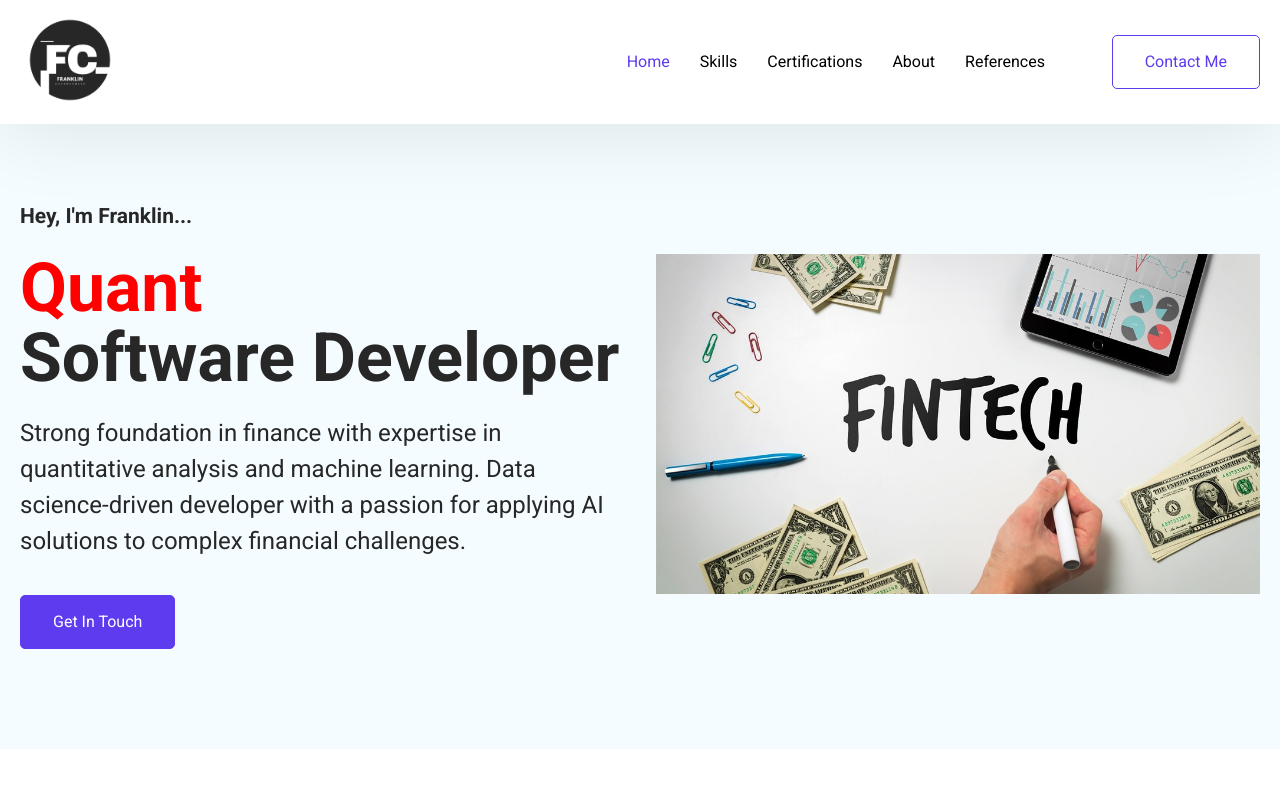
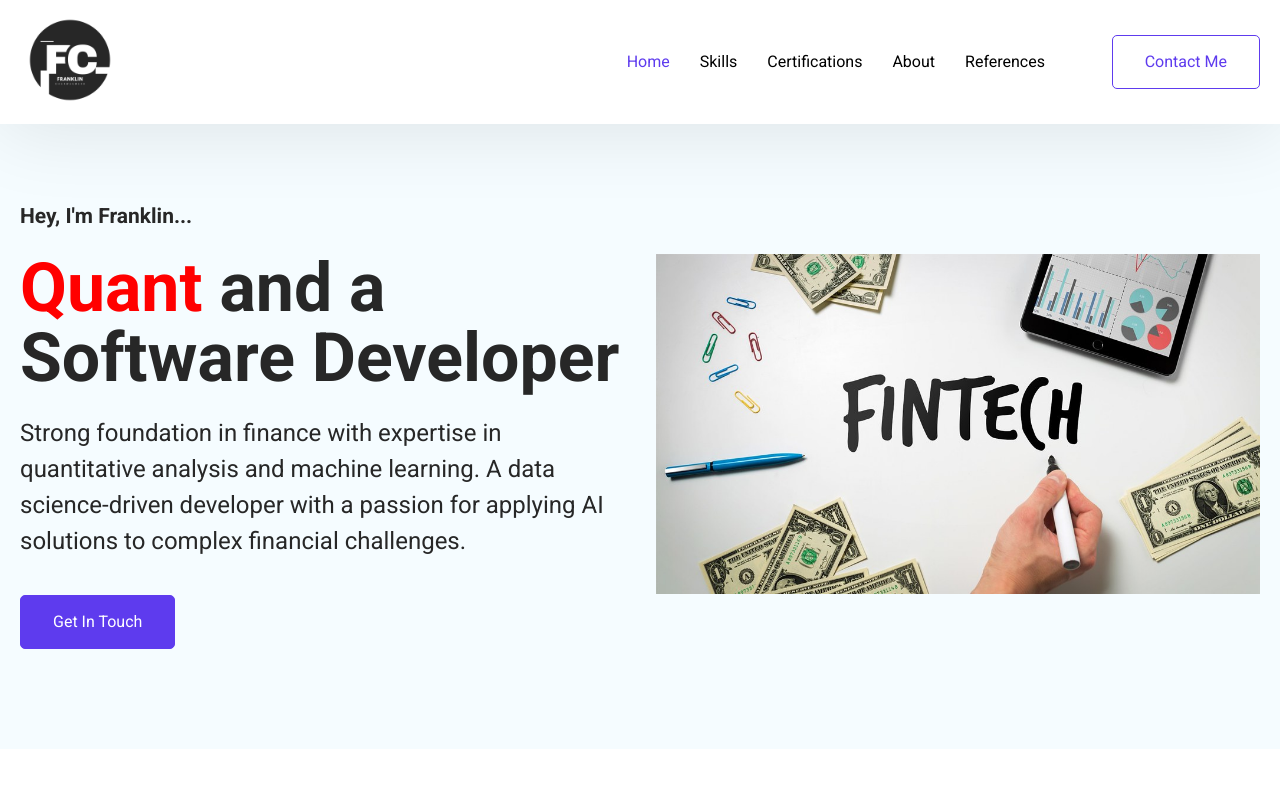
Before and after one commit to franklinchuks/my_profile, a React (Create React App) app: page / in a window 1280 px wide. Shown: the top 800 px of the page. Built offline with nearby package versions, Linux system fonts and the light colour scheme.

Commit message:
first commit 2

```diff
--- a/src/Pages/Home/Footer.jsx
+++ b/src/Pages/Home/Footer.jsx
@@ -66,7 +66,7 @@ function Footer() {
                 smooth={true}
                 offset={-70}
                 duration={500}
-                to="testimonial"
+                to="Testimonials"
                 className="text-md"
               >
                 References
--- a/src/Pages/Home/HeroSection.jsx
+++ b/src/Pages/Home/HeroSection.jsx
@@ -7,12 +7,12 @@ export default function HeroSection() {
                         Hey, I'm Franklin...
                     </p>
                     <h1 className="hero--section--title">
-                        <span className="hero--section--title--color">Quant</span>{" "}
+                        <span className="hero--section--title--color">Quant</span>{" "} and a
                         <br />
                         Software Developer
                     </h1>
                     <p className="hero--section--description">
-                        Strong foundation in finance with expertise in quantitative analysis and machine learning. Data science-driven developer with a passion for applying AI solutions to complex financial challenges.
+                        Strong foundation in finance with expertise in quantitative analysis and machine learning. A data science-driven developer with a passion for applying AI solutions to complex financial challenges.
                         <br /> <br />
                     </p>
                 </div>
```
